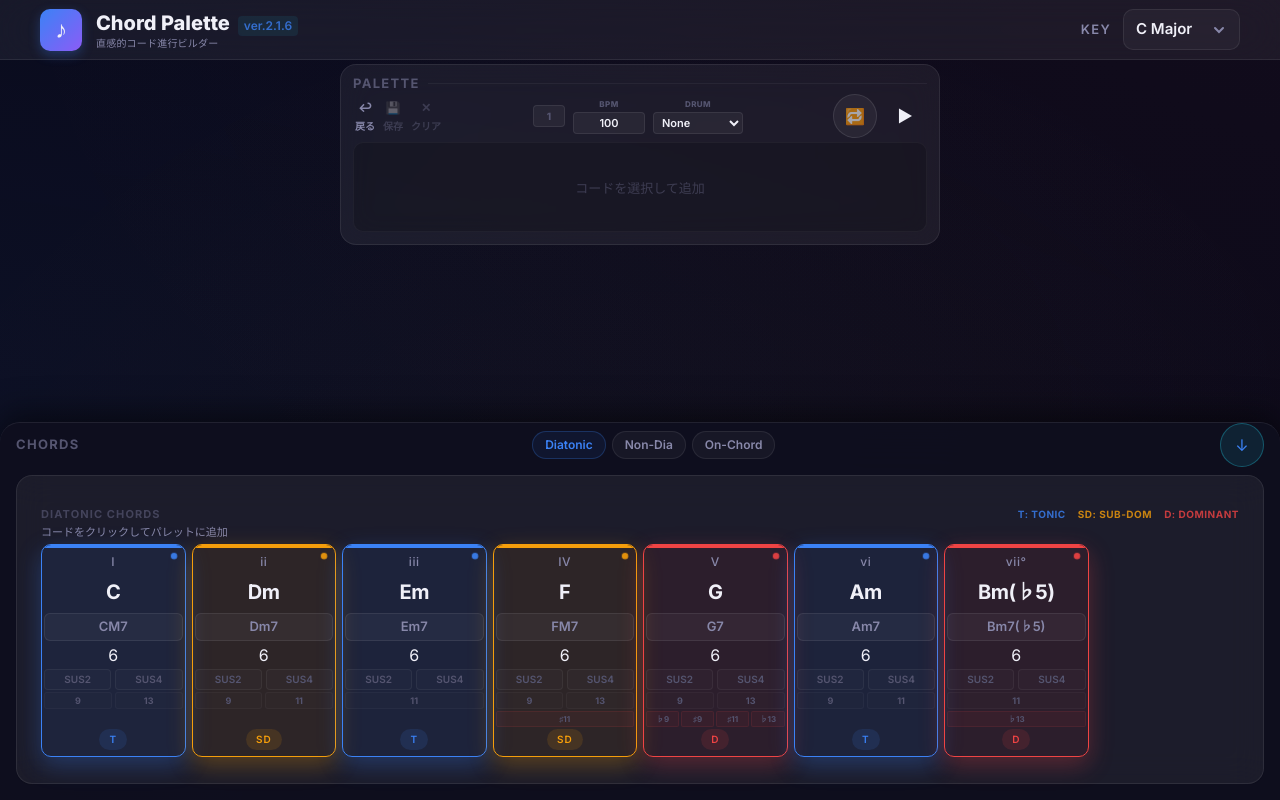
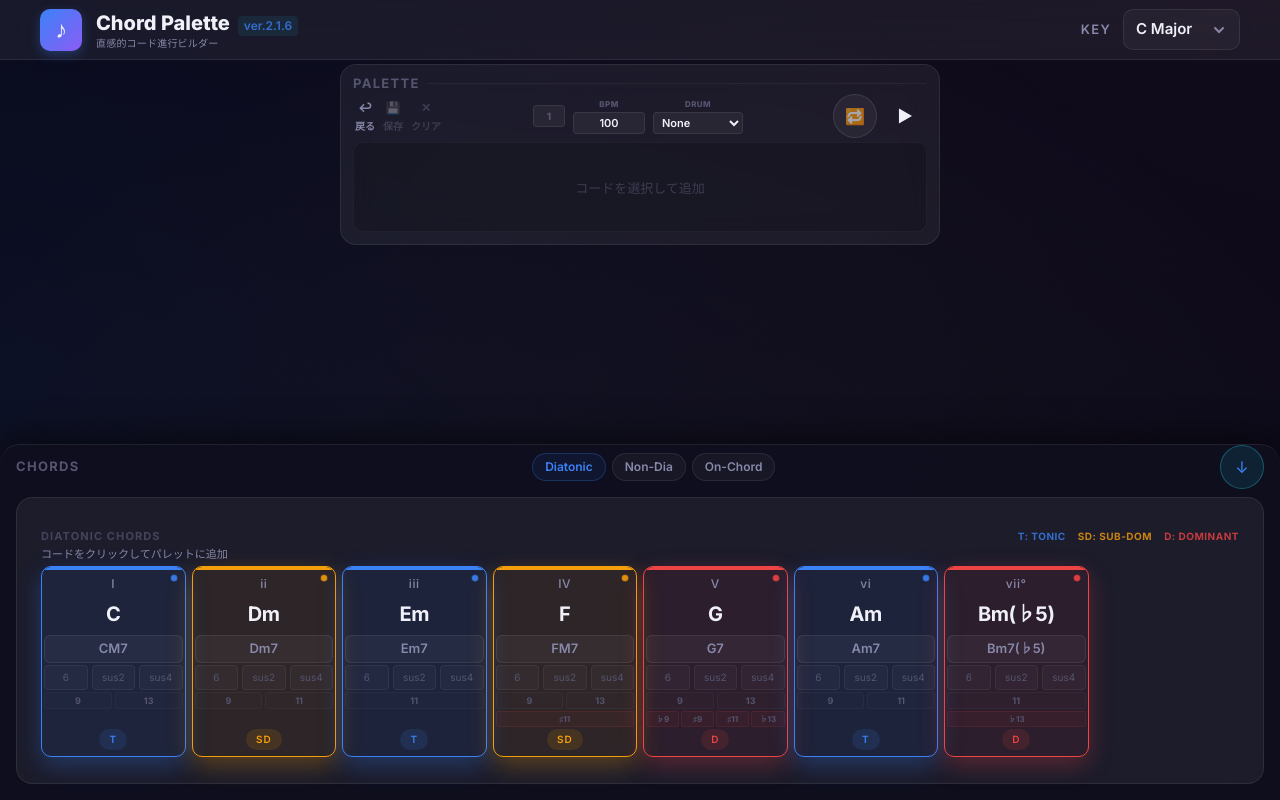
Before and after one commit to Shogo-Ota/chord-palette, a React (Vite) app: page / in a window 1280 px wide. Both pictures are taken after a click on the button "Diatonic". Built offline with nearby package versions, Linux system fonts and the light colour scheme.

Commit message:
release: v2.1.7 - Standardize '6' chord button UI with SUS2/SUS4

```diff
--- a/src/components/TheoryPane.tsx
+++ b/src/components/TheoryPane.tsx
@@ -74,23 +74,24 @@ export default function TheoryPane({
               >
                 {chord.name7th}
               </button>
+
+              <div className="chord-var-group">
                 <button
-                className="chord-6th-btn"
+                  className="chord-var-btn"
                   onClick={() => onChordClick(chord, "6", selectedKey)}
                   title={`${chord.name}6 / m6 をパレットに追加`}
                 >
                   6
                 </button>
-              <div className="chord-sus-group">
                 <button
-                  className="chord-sus-btn"
+                  className="chord-var-btn"
                   onClick={() => onChordClick(chord, "sus2", selectedKey)}
                   title={`${chord.name.replace(/m($|\(♭5\))/, "")}sus2 をパレットに追加`}
                 >
                   sus2
                 </button>
                 <button
-                  className="chord-sus-btn"
+                  className="chord-var-btn"
                   onClick={() => onChordClick(chord, "sus4", selectedKey)}
                   title={`${chord.name.replace(/m($|\(♭5\))/, "")}sus4 をパレットに追加`}
                 >
--- a/src/index.css
+++ b/src/index.css
@@ -1179,6 +1179,29 @@ body::before {
   transition: all 0.15s ease;
 }
 
+.chord-var-group {
+  display: grid;
+  grid-template-columns: repeat(3, 1fr);
+  gap: 4px;
+  width: 100%;
+}
+
+.chord-var-btn {
+  background: rgba(255, 255, 255, 0.03);
+  border: 1px solid rgba(255, 255, 255, 0.05);
+  border-radius: 4px;
+  color: var(--text-muted);
+  font-size: 10px;
+  padding: 4px 0;
+  cursor: pointer;
+  transition: all 0.2s ease;
+}
+
+.chord-var-btn:hover {
+  background: rgba(255, 255, 255, 0.1);
+  color: var(--text-secondary);
+}
+
 .btn-clear:hover {
   background: rgba(239, 68, 68, 0.2);
   border-color: rgba(239, 68, 68, 0.4);
```
Lines whose indentation alone changed are shown as unchanged.
